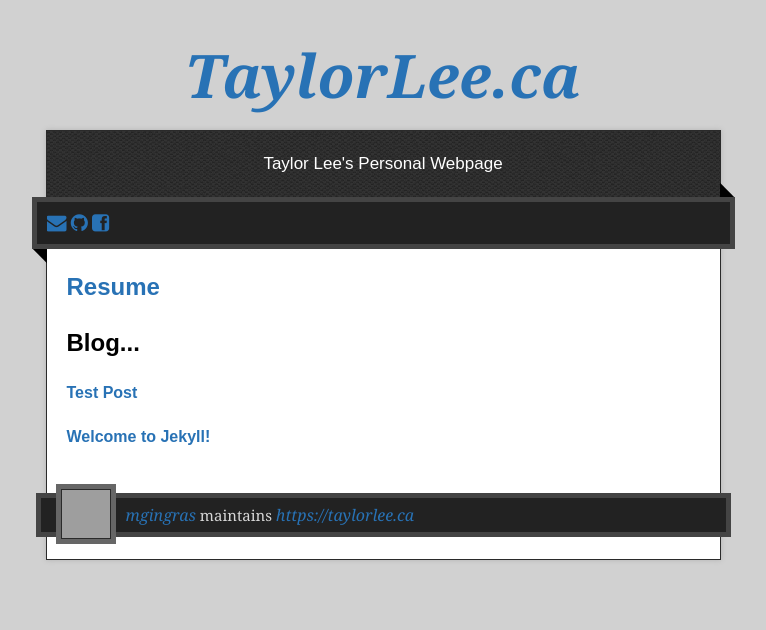
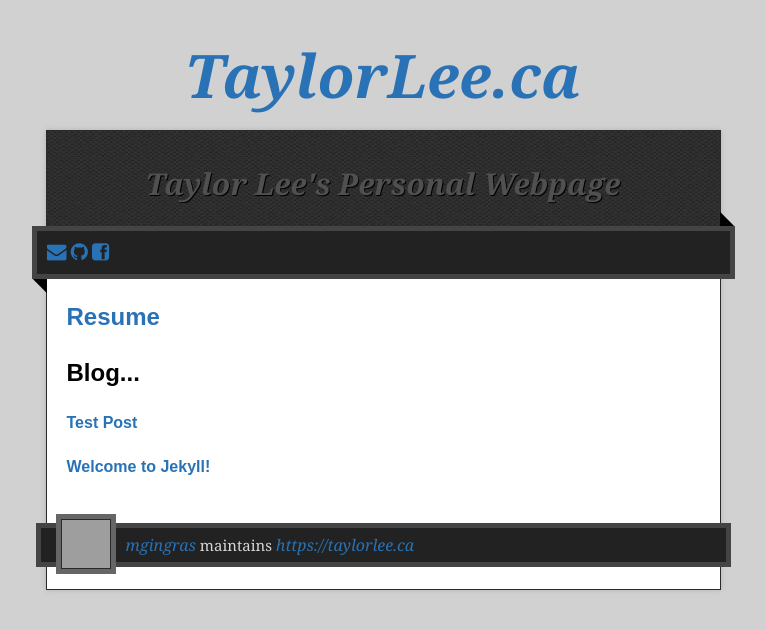
Before and after one commit to Rusty14/Rusty14.github.io, a Jekyll site: the page built from index.html, in a window 1280 px wide. Shown: the top 630 px of the page, without its empty margins (257-1023 px from the left). Built offline with Jekyll 4.4.1, drawn with Linux system fonts in a browser that asks for light colours; nearby versions of some CDN libraries; Markdown is read by kramdown in place of the engine named in the settings; grey boxes are pictures that could not be loaded.

Commit message:
changed page subtitle

```diff
--- a/_layouts/default.html
+++ b/_layouts/default.html
@@ -10,7 +10,7 @@
       <h1 class="title"><a href="/">{{ site.name }}</a></h1>
     </header>
     <div id="container">
-      <p class="tagline"  style="text-align:center;">{{page.title}}</p>
+      <h1 class="title" style="text-shadow: 1px 1px rgb(0, 0, 0);font-size: 200%;color: rgb(80, 80, 80);text-align:center;">{{page.title}}</h1>
       <div id="main" role="main">
         <div class="download-bar">
           <div class="inner">
```
